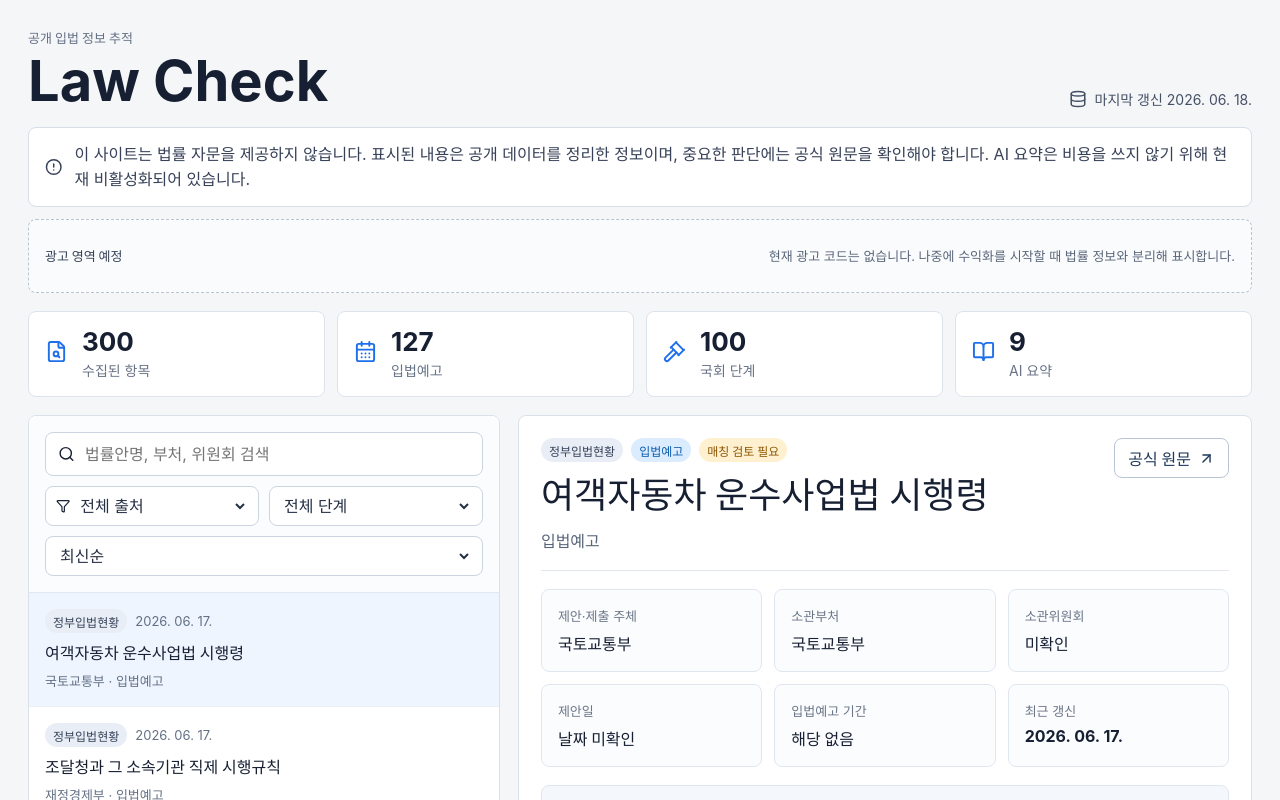
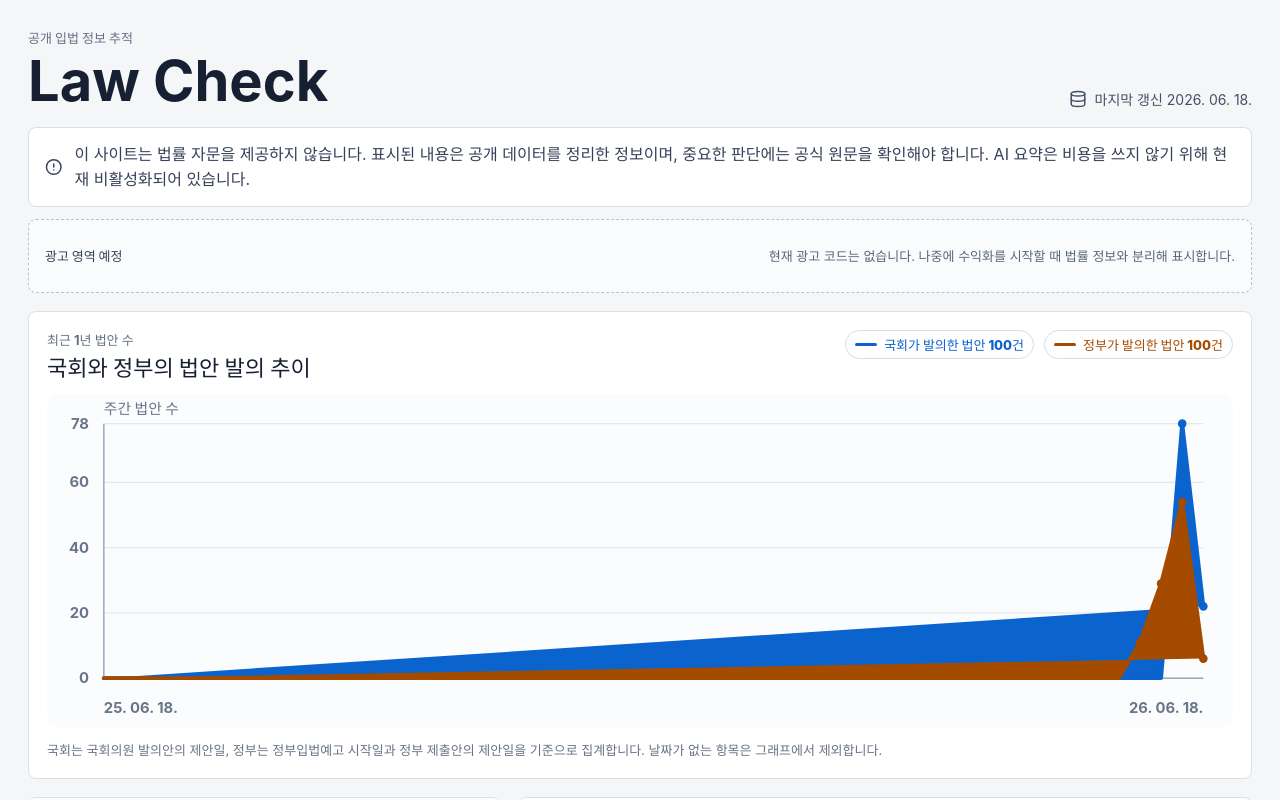
Before and after one commit to kudohae/law-check, a React (Vite) app: page / in a window 1280 px wide. Shown: the top 800 px of the page. Built offline with nearby package versions, Linux system fonts and the light colour scheme.

Commit message:
Replace stats with legislation trend chart

```diff
--- a/src/App.tsx
+++ b/src/App.tsx
@@ -2,12 +2,8 @@ import { useEffect, useMemo, useState } from "react";
 import {
   AlertCircle,
   ArrowUpRight,
-  BookOpen,
-  CalendarDays,
   Database,
-  FileSearch,
   Filter,
-  Gavel,
   Search
 } from "lucide-react";
 import { loadBillData } from "./data";
@@ -16,6 +12,13 @@ import type { Bill, BillDataFile, BillSource, BillStage } from "./types";
 import { formatDate, getBillDate, getBillOwner, normalizeText } from "./utils";
 
 type SortKey = "recent" | "noticeEnd" | "updated";
+type ChartPoint = {
+  label: string;
+  start: Date;
+  end: Date;
+  assembly: number;
+  government: number;
+};
 
 function App() {
   const [data, setData] = useState<BillDataFile | null>(null);
@@ -84,14 +87,7 @@ function App() {
     }
   }, [filteredBills, selectedBillId]);
 
-  const stats = useMemo(() => {
-    return {
-      total: bills.length,
-      notice: bills.filter((bill) => bill.stage === "pre_announcement").length,
-      assembly: bills.filter((bill) => bill.source === "assembly_member" || bill.source === "assembly_government").length,
-      aiSummary: bills.filter((bill) => bill.aiSummaryStatus === "done" && bill.aiSummary).length
-    };
-  }, [bills]);
+  const chartPoints = useMemo(() => buildLegislationChartPoints(bills), [bills]);
 
   return (
     <main className="app-shell">
@@ -119,12 +115,7 @@ function App() {
         <p>현재 광고 코드는 없습니다. 나중에 수익화를 시작할 때 법률 정보와 분리해 표시합니다.</p>
       </section>
 
-      <section className="stats-grid" aria-label="법률안 현황">
-        <StatCard icon={<FileSearch />} label="수집된 항목" value={stats.total} />
-        <StatCard icon={<CalendarDays />} label="입법예고" value={stats.notice} />
-        <StatCard icon={<Gavel />} label="국회 단계" value={stats.assembly} />
-        <StatCard icon={<BookOpen />} label="AI 요약" value={stats.aiSummary} />
-      </section>
+      <LegislationTrendChart points={chartPoints} />
 
       <section className="workspace">
         <aside className="list-pane" aria-label="법률안 목록">
@@ -287,16 +278,177 @@ function BillDetail({ bill }: { bill: Bill }) {
   );
 }
 
-function StatCard({ icon, label, value }: { icon: React.ReactNode; label: string; value: number }) {
+function LegislationTrendChart({ points }: { points: ChartPoint[] }) {
+  const width = 960;
+  const height = 270;
+  const padding = { top: 24, right: 24, bottom: 40, left: 46 };
+  const plotWidth = width - padding.left - padding.right;
+  const plotHeight = height - padding.top - padding.bottom;
+  const maxValue = Math.max(1, ...points.flatMap((point) => [point.assembly, point.government]));
+  const assemblyTotal = points.reduce((sum, point) => sum + point.assembly, 0);
+  const governmentTotal = points.reduce((sum, point) => sum + point.government, 0);
+  const yTicks = buildYTicks(maxValue);
+  const startLabel = points[0]?.start ? formatMonthDay(points[0].start) : "";
+  const endLabel = points[points.length - 1]?.end ? formatMonthDay(points[points.length - 1].end) : "";
+
+  const x = (index: number) => {
+    if (points.length <= 1) return padding.left;
+    return padding.left + (index / (points.length - 1)) * plotWidth;
+  };
+  const y = (value: number) => padding.top + plotHeight - (value / maxValue) * plotHeight;
+  const assemblyPath = buildLinePath(points.map((point, index) => [x(index), y(point.assembly)]));
+  const governmentPath = buildLinePath(points.map((point, index) => [x(index), y(point.government)]));
+
   return (
-    <div className="stat-card">
-      <span>{icon}</span>
-      <div>
-        <strong>{value.toLocaleString("ko-KR")}</strong>
-        <p>{label}</p>
+    <section className="trend-panel" aria-label="최근 1년 법안 발의 추이">
+      <div className="trend-header">
+        <div>
+          <p className="section-label">최근 1년 법안 수</p>
+          <h2>국회와 정부의 법안 발의 추이</h2>
+        </div>
+        <div className="trend-legend">
+          <span className="legend-item assembly">국회가 발의한 법안 {assemblyTotal.toLocaleString("ko-KR")}건</span>
+          <span className="legend-item government">정부가 발의한 법안 {governmentTotal.toLocaleString("ko-KR")}건</span>
+        </div>
       </div>
-    </div>
+      <div className="trend-chart-wrap">
+        <svg className="trend-chart" viewBox={`0 0 ${width} ${height}`} role="img">
+          <title>최근 1년 국회와 정부의 법안 발의 수 선형 그래프</title>
+          <desc>가로축은 1년 전부터 오늘까지, 세로축은 주 단위 법안 수입니다.</desc>
+          <rect x="0" y="0" width={width} height={height} rx="8" className="chart-bg" />
+          {yTicks.map((tick) => (
+            <g key={tick}>
+              <line
+                x1={padding.left}
+                x2={width - padding.right}
+                y1={y(tick)}
+                y2={y(tick)}
+                className="chart-grid"
+              />
+              <text x={padding.left - 12} y={y(tick) + 4} textAnchor="end" className="chart-tick">
+                {tick}
+              </text>
+            </g>
+          ))}
+          <line
+            x1={padding.left}
+            x2={width - padding.right}
+            y1={padding.top + plotHeight}
+            y2={padding.top + plotHeight}
+            className="chart-axis"
+          />
+          <line
+            x1={padding.left}
+            x2={padding.left}
+            y1={padding.top}
+            y2={padding.top + plotHeight}
+            className="chart-axis"
+          />
+          <path d={assemblyPath} className="chart-line assembly" />
+          <path d={governmentPath} className="chart-line government" />
+          {points.map((point, index) => (
+            <g key={point.label}>
+              {point.assembly > 0 ? <circle cx={x(index)} cy={y(point.assembly)} r="3" className="chart-dot assembly" /> : null}
+              {point.government > 0 ? <circle cx={x(index)} cy={y(point.government)} r="3" className="chart-dot government" /> : null}
+            </g>
+          ))}
+          <text x={padding.left} y={height - 12} className="chart-axis-label">
+            {startLabel}
+          </text>
+          <text x={width - padding.right} y={height - 12} textAnchor="end" className="chart-axis-label">
+            {endLabel}
+          </text>
+          <text x={padding.left} y={16} className="chart-axis-label">
+            주간 법안 수
+          </text>
+        </svg>
+      </div>
+      <p className="trend-note">
+        국회는 국회의원 발의안의 제안일, 정부는 정부입법예고 시작일과 정부 제출안의 제안일을 기준으로 집계합니다.
+        날짜가 없는 항목은 그래프에서 제외합니다.
+      </p>
+    </section>
   );
+}
+
+function buildLegislationChartPoints(bills: Bill[]): ChartPoint[] {
+  const today = startOfDay(new Date());
+  const start = new Date(today);
+  start.setFullYear(start.getFullYear() - 1);
+
+  const points: ChartPoint[] = [];
+  for (let cursor = new Date(start); cursor <= today; cursor.setDate(cursor.getDate() + 7)) {
+    const bucketStart = new Date(cursor);
+    const bucketEnd = new Date(cursor);
+    bucketEnd.setDate(bucketEnd.getDate() + 6);
+    if (bucketEnd > today) bucketEnd.setTime(today.getTime());
+    points.push({
+      label: `${bucketStart.toISOString().slice(0, 10)}-${bucketEnd.toISOString().slice(0, 10)}`,
+      start: bucketStart,
+      end: bucketEnd,
+      assembly: 0,
+      government: 0
+    });
+  }
+
+  for (const bill of bills) {
+    const date = getLegislationDate(bill);
+    if (!date || date < start || date > today) continue;
+    const index = Math.min(points.length - 1, Math.floor((date.getTime() - start.getTime()) / (7 * 24 * 60 * 60 * 1000)));
+    if (isAssemblyBill(bill)) {
+      points[index].assembly += 1;
+    } else if (isGovernmentBill(bill)) {
+      points[index].government += 1;
+    }
+  }
+
+  return points;
+}
+
+function getLegislationDate(bill: Bill) {
+  const rawDate = isAssemblyBill(bill) || bill.source === "assembly_government"
+    ? bill.proposedDate
+    : bill.noticeStartDate;
+  if (!rawDate) return null;
+  const date = new Date(rawDate);
+  return Number.isNaN(date.getTime()) ? null : startOfDay(date);
+}
+
+function isAssemblyBill(bill: Bill) {
+  return bill.source === "assembly_member";
+}
+
+function isGovernmentBill(bill: Bill) {
+  return bill.source === "government_notice" || bill.source === "assembly_government";
+}
+
+function buildLinePath(points: number[][]) {
+  if (points.length === 0) return "";
+  return points.map(([x, y], index) => `${index === 0 ? "M" : "L"} ${x.toFixed(2)} ${y.toFixed(2)}`).join(" ");
+}
+
+function buildYTicks(maxValue: number) {
+  const step = Math.max(1, Math.ceil(maxValue / 4));
+  const ticks = [];
+  for (let value = 0; value <= maxValue; value += step) {
+    ticks.push(value);
+  }
+  if (ticks[ticks.length - 1] !== maxValue) ticks.push(maxValue);
+  return ticks;
+}
+
+function startOfDay(date: Date) {
+  const nextDate = new Date(date);
+  nextDate.setHours(0, 0, 0, 0);
+  return nextDate;
+}
+
+function formatMonthDay(date: Date) {
+  return new Intl.DateTimeFormat("ko-KR", {
+    year: "2-digit",
+    month: "2-digit",
+    day: "2-digit"
+  }).format(date);
 }
 
 function Badge({ children, tone = "default" }: { children: React.ReactNode; tone?: "default" | "strong" | "warn" }) {
--- a/src/styles.css
+++ b/src/styles.css
@@ -121,38 +121,126 @@ h1 {
   font-size: 13px;
 }
 
-.stats-grid {
-  display: grid;
-  grid-template-columns: repeat(4, minmax(0, 1fr));
-  gap: 12px;
+.trend-panel {
   margin: 18px 0;
-}
-
-.stat-card {
-  gap: 14px;
-  min-height: 86px;
-  padding: 16px;
-  border: 1px solid #dde3ec;
+  padding: 18px;
+  border: 1px solid #dbe1ea;
   border-radius: 8px;
   background: #ffffff;
 }
 
-.stat-card svg {
-  width: 23px;
-  height: 23px;
-  color: #1f6feb;
+.trend-header {
+  display: flex;
+  align-items: flex-start;
+  justify-content: space-between;
+  gap: 16px;
+  margin-bottom: 12px;
 }
 
-.stat-card strong {
-  display: block;
-  font-size: 26px;
-  line-height: 1.1;
+.trend-header h2 {
+  margin-bottom: 0;
+  font-size: 22px;
+  line-height: 1.25;
+  letter-spacing: 0;
 }
 
-.stat-card p {
-  margin: 4px 0 0;
+.trend-legend {
+  display: flex;
+  flex-wrap: wrap;
+  gap: 10px;
+  justify-content: flex-end;
+}
+
+.legend-item {
+  display: inline-flex;
+  align-items: center;
+  gap: 7px;
+  min-height: 28px;
+  padding: 4px 9px;
+  border: 1px solid #d5dde8;
+  border-radius: 999px;
+  color: #2f3d52;
+  font-size: 13px;
+  font-weight: 800;
+}
+
+.legend-item::before {
+  content: "";
+  width: 22px;
+  height: 3px;
+  border-radius: 999px;
+  background: currentColor;
+}
+
+.legend-item.assembly {
+  color: #0b63ce;
+}
+
+.legend-item.government {
+  color: #a44b00;
+}
+
+.trend-chart-wrap {
+  width: 100%;
+  overflow: hidden;
+}
+
+.trend-chart {
+  display: block;
+  width: 100%;
+  height: auto;
+  min-height: 250px;
+}
+
+.chart-bg {
+  fill: #fbfcfe;
+}
+
+.chart-grid {
+  stroke: #e3e8f0;
+  stroke-width: 1;
+}
+
+.chart-axis {
+  stroke: #9aa7b8;
+  stroke-width: 1.2;
+}
+
+.chart-tick,
+.chart-axis-label {
+  fill: #697588;
+  font-size: 12px;
+  font-weight: 700;
+}
+
+.chart-line {
+  fill: none;
+  stroke-width: 3.2;
+  stroke-linecap: round;
+  stroke-linejoin: round;
+}
+
+.chart-line.assembly,
+.chart-dot.assembly {
+  stroke: #0b63ce;
+  fill: #0b63ce;
+}
+
+.chart-line.government,
+.chart-dot.government {
+  stroke: #a44b00;
+  fill: #a44b00;
+}
+
+.chart-dot {
+  stroke-width: 1;
+}
+
+.trend-note {
+  margin: 12px 0 0;
   color: #687386;
-  font-size: 14px;
+  font-size: 13px;
+  line-height: 1.55;
 }
 
 .workspace {
@@ -496,8 +584,12 @@ dd {
     text-align: left;
   }
 
-  .stats-grid {
-    grid-template-columns: repeat(2, minmax(0, 1fr));
+  .trend-header {
+    flex-direction: column;
+  }
+
+  .trend-legend {
+    justify-content: flex-start;
   }
 
   .workspace {
@@ -515,10 +607,17 @@ dd {
 }
 
 @media (max-width: 620px) {
-  .stats-grid,
   .filter-row,
   .timeline li {
     grid-template-columns: 1fr;
+  }
+
+  .trend-panel {
+    padding: 14px;
+  }
+
+  .trend-header h2 {
+    font-size: 18px;
   }
 
   .detail-pane {
```
